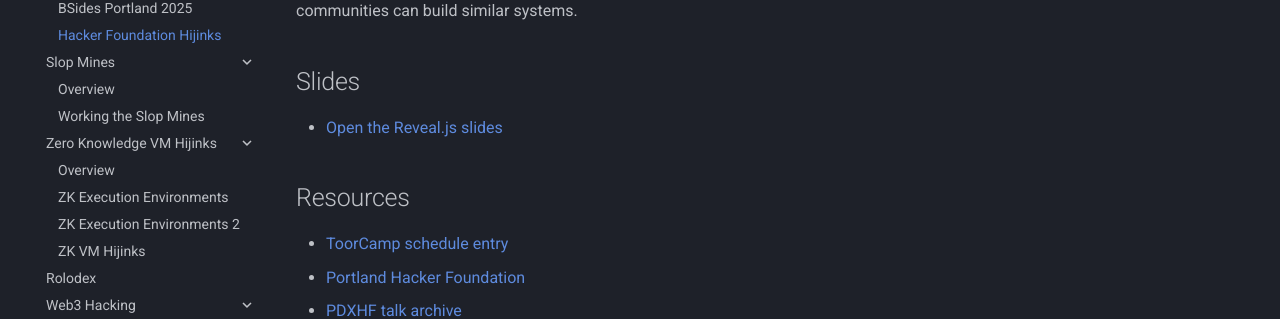
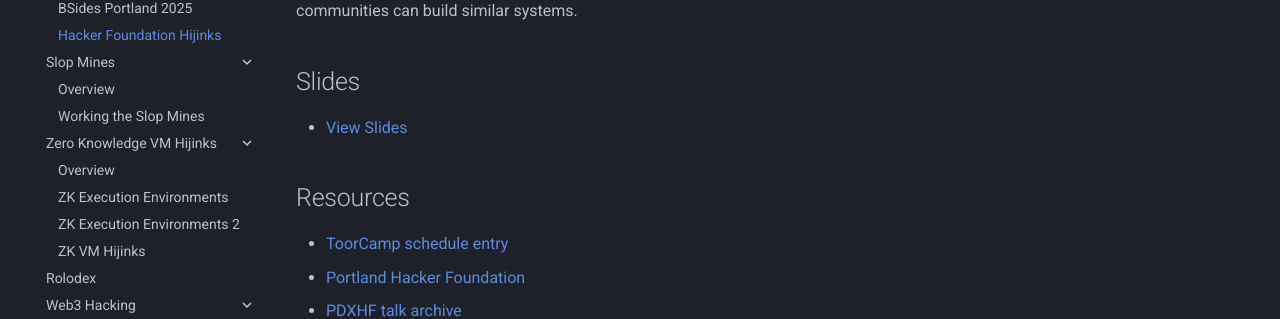
Before and after one commit to pierce403/deanpierce.net, an MkDocs documentation site: the page built from docs/talks/portland-hacker-foundation/hacker-foundation-hijinks.md, in a window 1280 px wide. Shown: the part 300-619 px from the top of the page. Built offline with MkDocs 1.6.1 and Material for MkDocs 9.7.7, drawn with Linux system fonts in a browser that asks for light colours; comment, search, counter and statistics services are not loaded.

Commit message:
Match slide link label

```diff
--- a/docs/talks/portland-hacker-foundation/hacker-foundation-hijinks.md
+++ b/docs/talks/portland-hacker-foundation/hacker-foundation-hijinks.md
@@ -10,7 +10,7 @@ This 20-minute talk tells the story of how the Portland Hacker Foundation was se
 
 ## Slides
 
-- [Open the Reveal.js slides](hacker-foundation-hijinks-slides/reveal.html){ target=_blank }
+- [View Slides](hacker-foundation-hijinks-slides/reveal.html){ target=_blank }
 
 ## Resources
 
```
